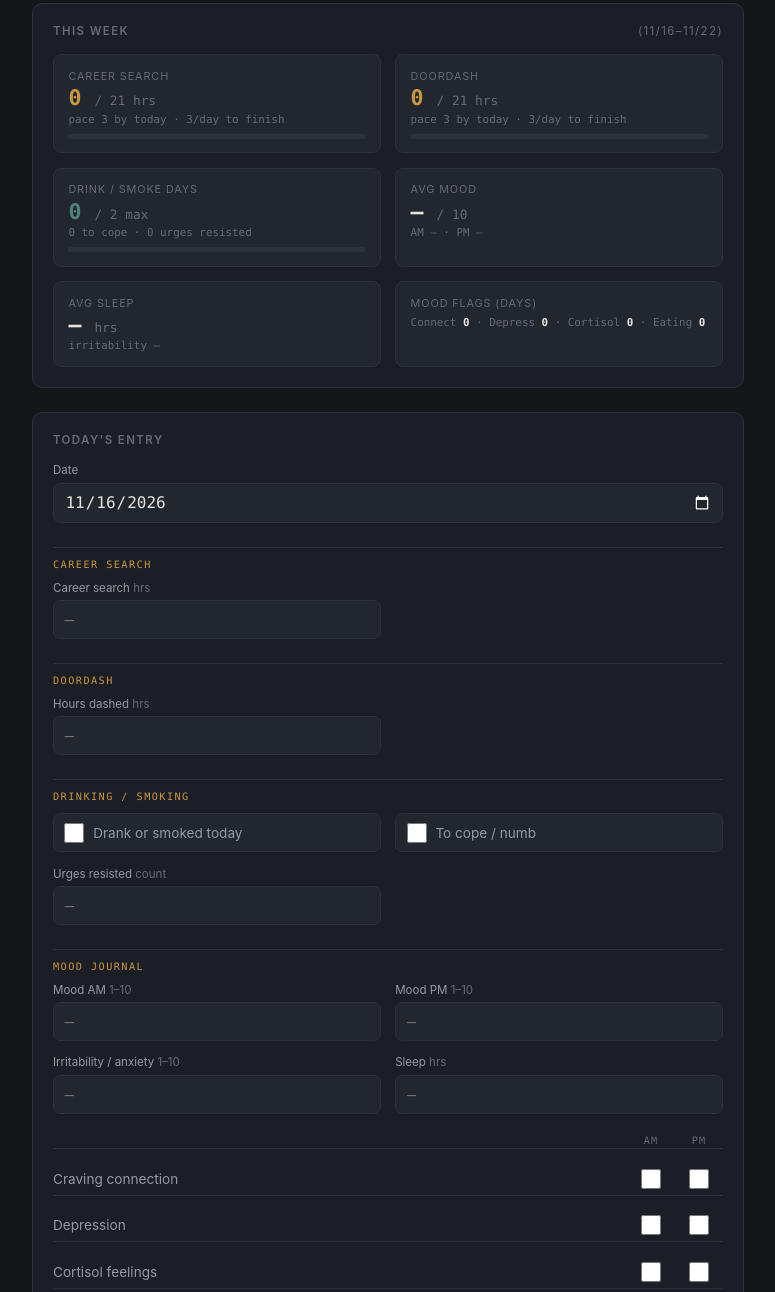
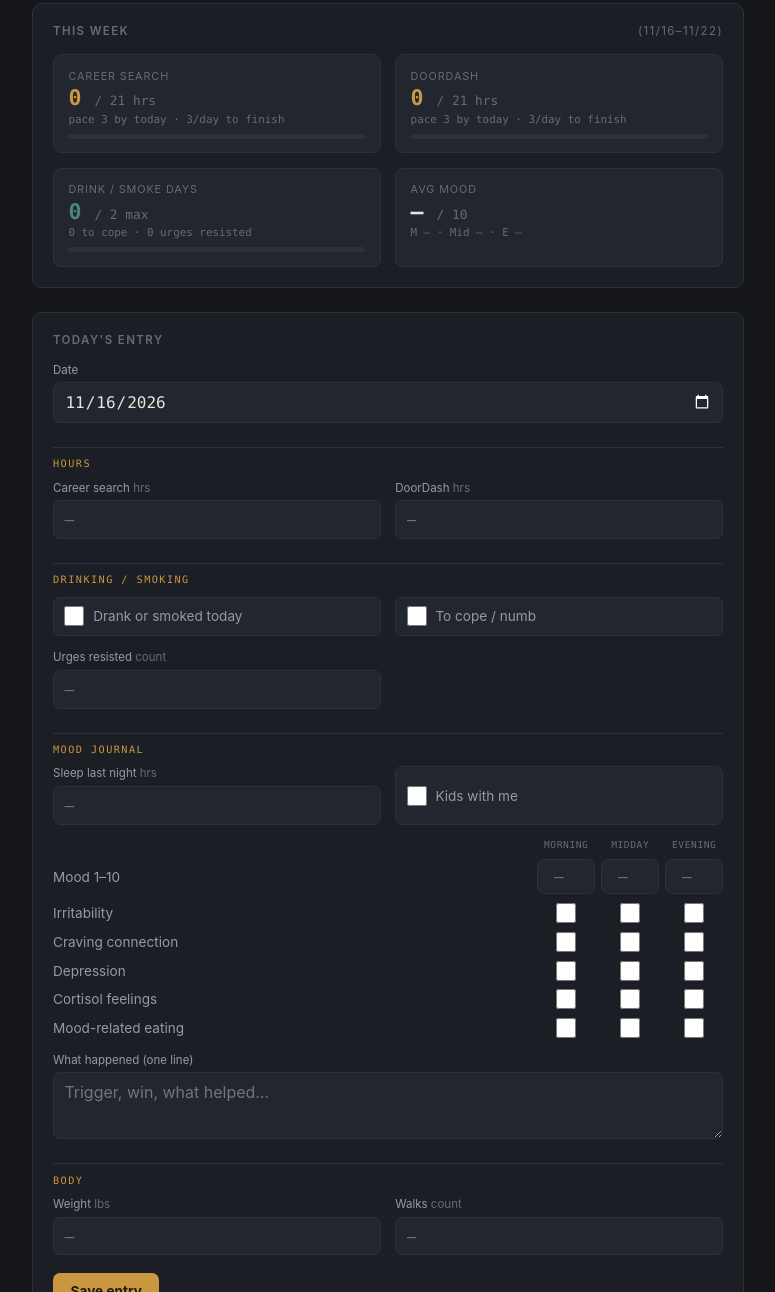
Before and after one commit to csnyder5606/metrics2, a plain HTML site: page index.html in a window 1280 px wide. Shown: the part 164-1456 px from the top of the page, without its empty margins (252-1027 px from the left). Drawn offline with Linux system fonts and the light colour scheme.

Commit message:
Morning/Midday/Evening mood check-ins; hours side by side; leaner scorecard
- Mood 1-10 plus irritability, craving connection, depression, cortisol and
  mood-eating checkboxes at each of three check-ins
- AM/PM data migrated to Morning/Evening; old irritability scores kept hidden
- Drank/smoked previous day field replaced by an automatic banner from
  yesterday's entry
- Career and DoorDash hours on one line; 'Sleep last night'
- Scorecard drops the sleep and mood-flag cards

Co-Authored-By: Claude Opus 5.5 <noreply@anthropic.com>
Claude-Session: https://claude.ai/code/session_01AijEyzKvRDhGuboLynkqwf

```diff
--- a/index.html
+++ b/index.html
@@ -315,6 +315,26 @@
   }
   .ampm-row > span:first-child { justify-self: start; }
   .ampm-head { font-family: var(--mono); font-size: 0.64rem; letter-spacing: 0.1em; color: var(--ink-faint); padding-bottom: 0.15rem; }
+  .mood-grid {
+    grid-column: 1 / -1;
+    display: grid; grid-template-columns: 1fr repeat(3, 3.6rem);
+    align-items: center; justify-items: center; row-gap: 0.55rem; column-gap: 0.4rem;
+    font-size: 0.85rem; color: var(--ink-dim);
+  }
+  .mood-grid .mg-label { justify-self: start; }
+  .mood-grid .mg-head { font-family: var(--mono); font-size: 0.6rem; letter-spacing: 0.06em; text-transform: uppercase; color: var(--ink-faint); }
+  .mood-grid input[type="number"] {
+    width: 100%; text-align: center;
+    background: var(--surface-2); border: 1px solid var(--line); border-radius: 7px;
+    padding: 0.45rem 0.2rem; color: var(--ink); font-family: var(--mono); font-size: 16px;
+  }
+  .mood-grid input[type="number"]:focus { outline: none; border-color: var(--gold-dim); }
+  .prev-banner {
+    grid-column: 1 / -1;
+    background: rgba(168, 92, 72, 0.15); border: 1px solid var(--rust); color: #e0a593;
+    border-radius: 7px; padding: 0.5rem 0.7rem; font-size: 0.82rem;
+  }
+  .prev-banner[hidden] { display: none; }
   .flag-list { font-size: 0.78rem; line-height: 1.7; margin-top: 0.3rem; }
   .flag-list b { color: var(--ink); }
   td.note-cell { text-align: left; white-space: normal; min-width: 14rem; color: var(--ink-dim); font-family: var(--sans); }
@@ -388,14 +408,23 @@
   // Weekly targets (Phase 1)
   const TARGETS = { careerHours: 21, hoursDashed: 21, drinkDaysMax: 2 };
 
-  // type: num | bool | text.  agg: sum | avg | last (for 14-day trends).  trend: show sparkline card
-  // type: num | check | ampm | text.  agg: sum | avg | last (14-day trends).  trend: show sparkline card
+  // type: num | check | text | moodgrid.  agg: sum | avg | last (14-day trends).  trend: show sparkline card
+  const SLOTS = [
+    { id: 'Morning', short: 'M',   color: '#c9973f' },
+    { id: 'Midday',  short: 'Mid', color: '#4c8577' },
+    { id: 'Evening', short: 'E',   color: '#a85c48' },
+  ];
+  const MOOD_FLAGS = [
+    { key: 'irritability',      label: 'Irritability',        col: 'Irrit' },
+    { key: 'cravingConnection', label: 'Craving connection',  col: 'Connect' },
+    { key: 'depression',        label: 'Depression',          col: 'Depress' },
+    { key: 'cortisol',          label: 'Cortisol feelings',   col: 'Cortisol' },
+    { key: 'moodEating',        label: 'Mood-related eating', col: 'Eating' },
+  ];
   const FIELDS = [
-    { section: 'Career search' },
+    { section: 'Hours' },
     { key: 'careerHours',   label: 'Career search', unit: 'hrs', type: 'num', step: 0.25, agg: 'sum', trend: true, color: '#c9973f', col: 'Career' },
-
-    { section: 'DoorDash' },
-    { key: 'hoursDashed',   label: 'Hours dashed',  unit: 'hrs', type: 'num', step: 0.25, agg: 'sum', trend: true, color: '#4c8577', col: 'Dashed' },
+    { key: 'hoursDashed',   label: 'DoorDash',      unit: 'hrs', type: 'num', step: 0.25, agg: 'sum', trend: true, color: '#4c8577', col: 'Dashed' },
 
     { section: 'Drinking / smoking' },
     { key: 'drankSmoked',   label: 'Drank or smoked today', type: 'check', agg: 'sum', trend: true, color: '#a85c48', col: 'Drank' },
@@ -403,29 +432,24 @@
     { key: 'urgeResisted',  label: 'Urges resisted', unit: 'count', type: 'num', step: 1, agg: 'sum', col: 'Urges' },
 
     { section: 'Mood journal' },
-    { key: 'moodAM',        label: 'Mood AM', unit: '1–10', type: 'num', step: 1, min: 1, max: 10, agg: 'avg', trend: true, color: '#c9973f', col: 'Mood AM' },
-    { key: 'moodPM',        label: 'Mood PM', unit: '1–10', type: 'num', step: 1, min: 1, max: 10, agg: 'avg', trend: true, color: '#4c8577', col: 'Mood PM' },
-    { key: 'irritability',  label: 'Irritability / anxiety', unit: '1–10', type: 'num', step: 1, min: 1, max: 10, agg: 'avg', trend: true, color: '#a85c48', col: 'Irrit' },
-    { key: 'sleepHours',    label: 'Sleep', unit: 'hrs', type: 'num', step: 0.25, agg: 'avg', trend: true, color: '#4c8577', col: 'Sleep' },
-    { ampmHeader: true },
-    { key: 'cravingConnection', label: 'Craving connection', type: 'ampm', col: 'Connect' },
-    { key: 'depression',        label: 'Depression',         type: 'ampm', col: 'Depress' },
-    { key: 'cortisol',          label: 'Cortisol feelings',  type: 'ampm', col: 'Cortisol' },
-    { key: 'moodEating',        label: 'Mood-related eating', type: 'ampm', col: 'Eating' },
-    { key: 'drankPrevDay',  label: 'Drank / smoked previous day', type: 'check', agg: 'sum', col: 'Prev drank' },
+    { key: 'sleepHours',    label: 'Sleep last night', unit: 'hrs', type: 'num', step: 0.25, agg: 'avg', trend: true, color: '#4c8577', col: 'Sleep' },
     { key: 'kidsDay',       label: 'Kids with me', type: 'check', agg: 'sum', col: 'Kids' },
+    { type: 'moodgrid' },
     { key: 'note',          label: 'What happened (one line)', type: 'text', full: true, col: 'Note' },
 
     { section: 'Body' },
     { key: 'weightCliff',   label: 'Weight', unit: 'lbs', type: 'num', step: 0.1, agg: 'last', trend: true, color: '#c9973f', col: 'Weight' },
     { key: 'walks',         label: 'Walks',  unit: 'count', type: 'num', step: 1, agg: 'avg', col: 'Walks' },
   ];
-  // Stored keys: each AM/PM item becomes two checkbox keys, e.g. depressionAM / depressionPM
-  const METRICS = FIELDS.filter(f => f.key).flatMap(f => f.type === 'ampm'
-    ? [{ key: f.key + 'AM', type: 'check', parent: f.key }, { key: f.key + 'PM', type: 'check', parent: f.key }]
-    : [f]);
+  // Stored keys: moodMorning/moodMidday/moodEvening (1–10) and one checkbox per flag per check-in, e.g. depressionMidday
+  const MOOD_METRICS = SLOTS.map(sl => ({ key: 'mood' + sl.id, label: 'Mood ' + sl.id.toLowerCase(), unit: '1–10', type: 'num', min: 1, max: 10, agg: 'avg', trend: true, color: sl.color, col: 'Mood ' + sl.short }));
+  const FLAG_METRICS = MOOD_FLAGS.flatMap(f => SLOTS.map(sl => ({ key: f.key + sl.id, type: 'check' })));
+  const METRICS = FIELDS.flatMap(f => f.type === 'moodgrid' ? [...MOOD_METRICS, ...FLAG_METRICS] : (f.key ? [f] : []));
   const KNOWN_KEYS = new Set(METRICS.map(m => m.key));
-  const AMPM_ITEMS = FIELDS.filter(f => f.type === 'ampm');
+  // Ledger table columns: regular fields, then the 3 moods and one column per flag (shows which check-ins)
+  const LEDGER_COLS = FIELDS.flatMap(f => f.type === 'moodgrid'
+    ? [...MOOD_METRICS, ...MOOD_FLAGS.map(m => ({ key: m.key, type: 'slots', col: m.col }))]
+    : (f.key ? [f] : []));
   const WINDOW_DAYS = 14;
 
   const $ = (id) => document.getElementById(id);
@@ -461,17 +485,49 @@
     if (changed) saveEntries(entries);
   })();
 
+  // one-time migration: AM/PM mood and flags -> Morning/Evening check-ins
+  (function migrateCheckins() {
+    let changed = false;
+    const move = (rec, from, to) => {
+      if (Object.prototype.hasOwnProperty.call(rec, from)) {
+        if (!Object.prototype.hasOwnProperty.call(rec, to)) rec[to] = rec[from];
+        delete rec[from];
+        changed = true;
+      }
+    };
+    Object.values(entries).forEach(rec => {
+      if (!rec) return;
+      move(rec, 'moodAM', 'moodMorning');
+      move(rec, 'moodPM', 'moodEvening');
+      ['cravingConnection', 'depression', 'cortisol', 'moodEating'].forEach(k => {
+        move(rec, k + 'AM', k + 'Morning');
+        move(rec, k + 'PM', k + 'Evening');
+      });
+    });
+    if (changed) saveEntries(entries);
+  })();
+
+  function prevDay(iso) {
+    const [y, m, d] = iso.split('-').map(Number);
+    return isoOf(new Date(y, m - 1, d - 1));
+  }
+
   // --- build form ---
   function buildForm() {
     const form = $('entryForm');
     let html = `<div class="field full"><label for="f-date">Date</label><input type="date" id="f-date"></div>`;
     FIELDS.forEach(f => {
       if (f.section) { html += `<div class="section-label">${f.section}</div>`; return; }
-      if (f.ampmHeader) { html += `<div class="ampm-row ampm-head"><span></span><span>AM</span><span>PM</span></div>`; return; }
-      if (f.type === 'ampm') {
-        html += `<div class="ampm-row"><span>${f.label}</span>
-          <input type="checkbox" id="f-${f.key}AM" aria-label="${f.label} AM">
-          <input type="checkbox" id="f-${f.key}PM" aria-label="${f.label} PM"></div>`;
+      if (f.type === 'moodgrid') {
+        html += `<div class="prev-banner" id="prevBanner" hidden>Drank / smoked yesterday</div>`;
+        html += `<div class="mood-grid"><span></span>${SLOTS.map(sl => `<span class="mg-head">${sl.id}</span>`).join('')}`;
+        html += `<span class="mg-label">Mood <span class="unit">1–10</span></span>` + SLOTS.map(sl =>
+          `<input type="number" inputmode="numeric" step="1" min="1" max="10" id="f-mood${sl.id}" placeholder="—" aria-label="Mood ${sl.id}">`).join('');
+        MOOD_FLAGS.forEach(fl => {
+          html += `<span class="mg-label">${fl.label}</span>` + SLOTS.map(sl =>
+            `<input type="checkbox" id="f-${fl.key}${sl.id}" aria-label="${fl.label} ${sl.id}">`).join('');
+        });
+        html += `</div>`;
         return;
       }
       if (f.type === 'check') {
@@ -494,6 +550,8 @@
 
   function populateFormFromDate(dateStr) {
     const e = entries[dateStr] || {};
+    const y = entries[prevDay(dateStr || todayStr())];
+    $('prevBanner').hidden = !(y && Number(y.drankSmoked) === 1);
     METRICS.forEach(m => {
       const v = e[m.key];
       if (m.type === 'check') $('f-' + m.key).checked = Number(v) === 1;
@@ -612,30 +670,18 @@
       <div class="s-sub">${copeDays} to cope · ${sumOf(dates,'urgeResisted')} urges resisted</div>
       <div class="bar"><span style="width:${Math.min(100, drinkDays / TARGETS.drinkDaysMax * 100)}%"></span></div></div>`;
 
-    const mAM = avgOf(elapsed, 'moodAM'), mPM = avgOf(elapsed, 'moodPM');
-    const moods = [mAM, mPM].filter(v => v !== null);
-    const moodAvg = moods.length ? moods.reduce((a,b)=>a+b,0) / moods.length : null;
+    const slotAvgs = SLOTS.map(sl => avgOf(elapsed, 'mood' + sl.id));
+    const allMoods = elapsed.flatMap(d => SLOTS.map(sl => entries[d] && entries[d]['mood' + sl.id])).filter(isNum).map(Number);
+    const moodAvg = allMoods.length ? allMoods.reduce((a,b)=>a+b,0) / allMoods.length : null;
     const moodCard = `<div class="score">
       <div class="s-label">Avg mood</div>
       <div class="s-value">${moodAvg === null ? '—' : r1(moodAvg)} <small>/ 10</small></div>
-      <div class="s-sub">AM ${mAM === null ? '—' : r1(mAM)} · PM ${mPM === null ? '—' : r1(mPM)}</div></div>`;
-
-    const sleep = avgOf(elapsed, 'sleepHours');
-    const irr = avgOf(elapsed, 'irritability');
-    const sleepCard = `<div class="score">
-      <div class="s-label">Avg sleep</div>
-      <div class="s-value">${sleep === null ? '—' : r1(sleep)} <small>hrs</small></div>
-      <div class="s-sub">irritability ${irr === null ? '—' : r1(irr)}</div></div>`;
-
-    const flagDays = (k) => dates.filter(d => entries[d] && (entries[d][k + 'AM'] === 1 || entries[d][k + 'PM'] === 1)).length;
-    const flagsCard = `<div class="score">
-      <div class="s-label">Mood flags (days)</div>
-      <div class="s-sub flag-list">${AMPM_ITEMS.map(f => `${f.col} <b>${flagDays(f.key)}</b>`).join(' · ')}</div></div>`;
+      <div class="s-sub">${SLOTS.map((sl, i) => `${sl.short} ${slotAvgs[i] === null ? '—' : r1(slotAvgs[i])}`).join(' · ')}</div></div>`;
 
     $('scoreGrid').innerHTML =
       hoursCard('Career search', 'careerHours', TARGETS.careerHours) +
       hoursCard('DoorDash', 'hoursDashed', TARGETS.hoursDashed) +
-      drinkCard + moodCard + sleepCard + flagsCard;
+      drinkCard + moodCard;
   }
 
   function lastNDates(n) {
@@ -712,7 +758,7 @@
   }
 
   function renderLedger() {
-    const COLS = FIELDS.filter(f => f.key);
+    const COLS = LEDGER_COLS;
     $('ledgerHead').innerHTML = '<th>Date</th>' + COLS.map(f => `<th>${f.col}</th>`).join('') + '<th></th>';
     const body = $('ledgerBody');
     body.innerHTML = '';
@@ -723,8 +769,8 @@
       const e = entries[dateStr];
       const tr = document.createElement('tr');
       const cells = COLS.map(f => {
-        if (f.type === 'ampm') {
-          const parts = [e[f.key + 'AM'] === 1 ? 'AM' : '', e[f.key + 'PM'] === 1 ? 'PM' : ''].filter(Boolean);
+        if (f.type === 'slots') {
+          const parts = SLOTS.filter(sl => Number(e[f.key + sl.id]) === 1).map(sl => sl.short);
           return parts.length ? `<td>${parts.join('·')}</td>` : dash;
         }
         const v = e[f.key];
```
